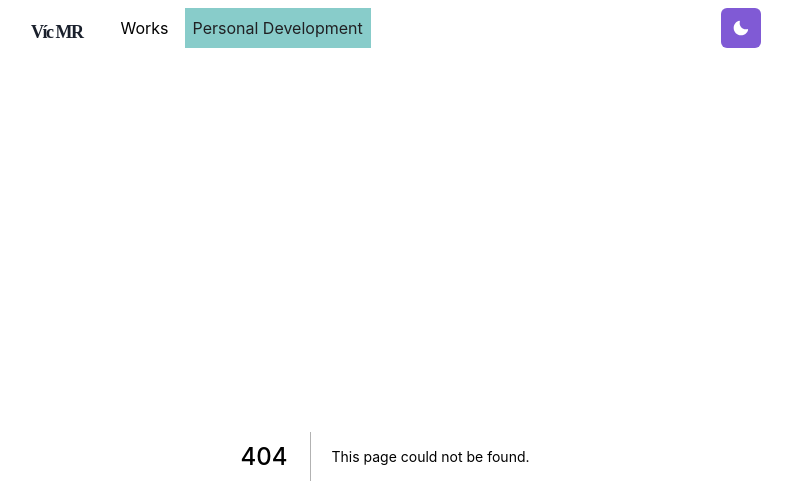
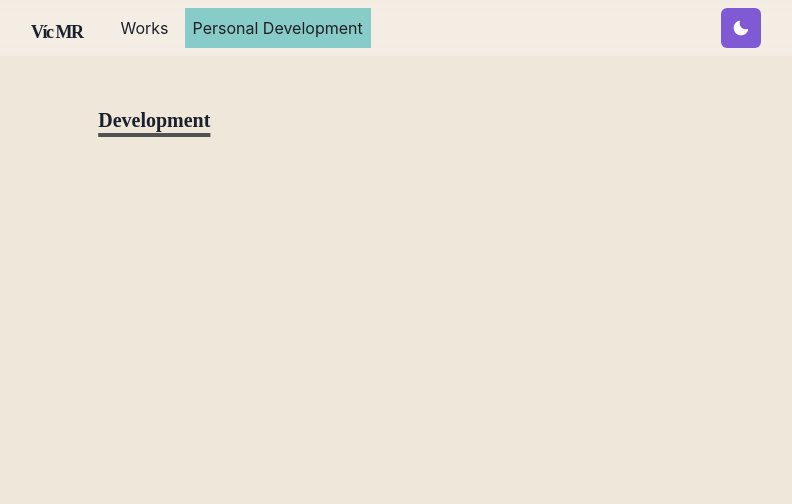
Before and after one commit to AppDeveloperVM/portfolio, a Next.js app: page /develop in a window 1280 px wide. Before the commit this address had no page. Shown: the top 504 px of the page, without its empty margins (255-1047 px from the left). Built offline with nearby package versions, Linux system fonts and the light colour scheme; a web font is replaced by a local one.

Commit message:
Create develop.js

```diff
--- /dev/null
+++ b/pages/develop.js
@@ -0,0 +1,23 @@
+import { Container,Box,Heading, Text,ListItem ,UnorderedList, SimpleGrid,Center, Stack, HStack, Icon,Button,IconButton,Link,  Avatar }
+from "@chakra-ui/react"
+import Section from '../components/section';
+
+const Develop = () => {
+
+    return (
+    <Container>
+        <Section delay={0.1}>
+
+        <SimpleGrid mt="10" spacing={5}>
+
+        <Heading as="h3" variant="section-title" size="md" textDecoration="underline">
+            Development
+        </Heading>
+
+        </SimpleGrid>
+        </Section>
+    </Container>
+    )
+}
+
+export default Develop
```
